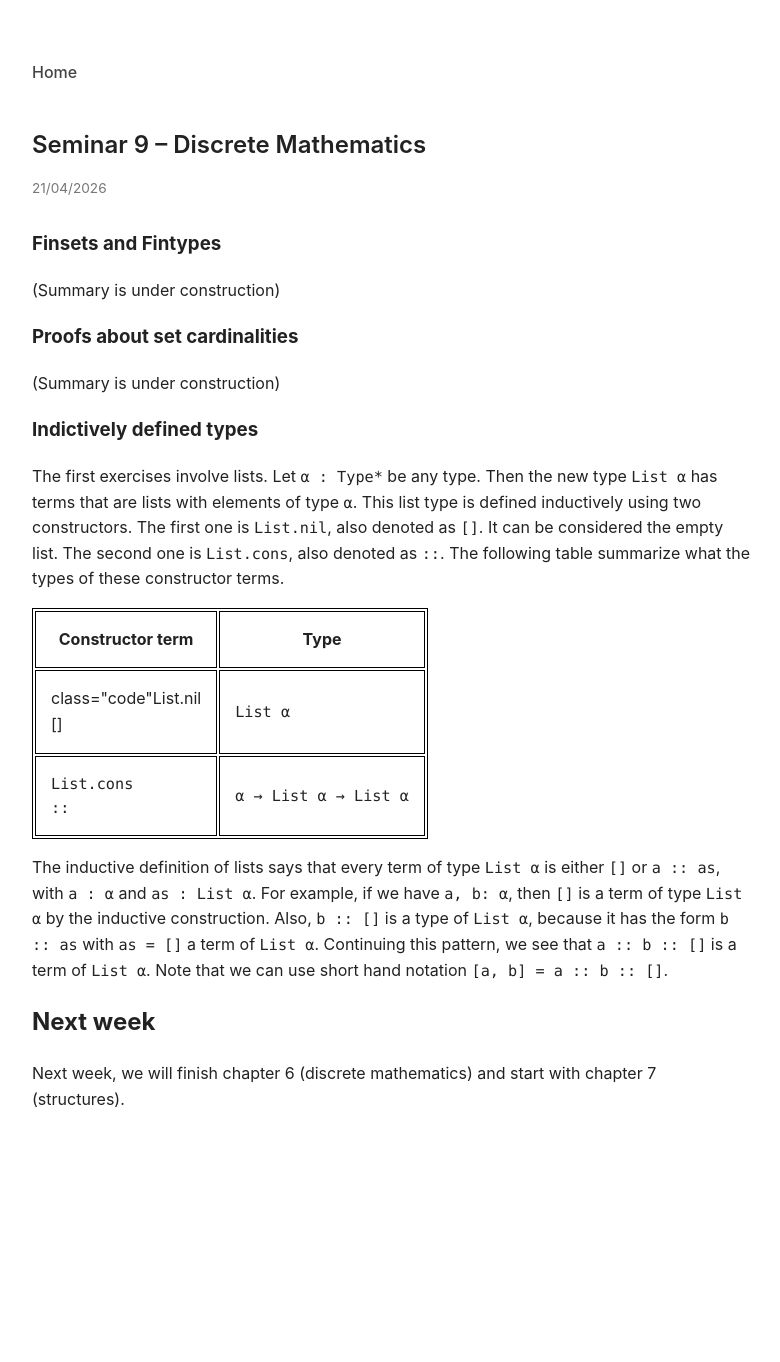
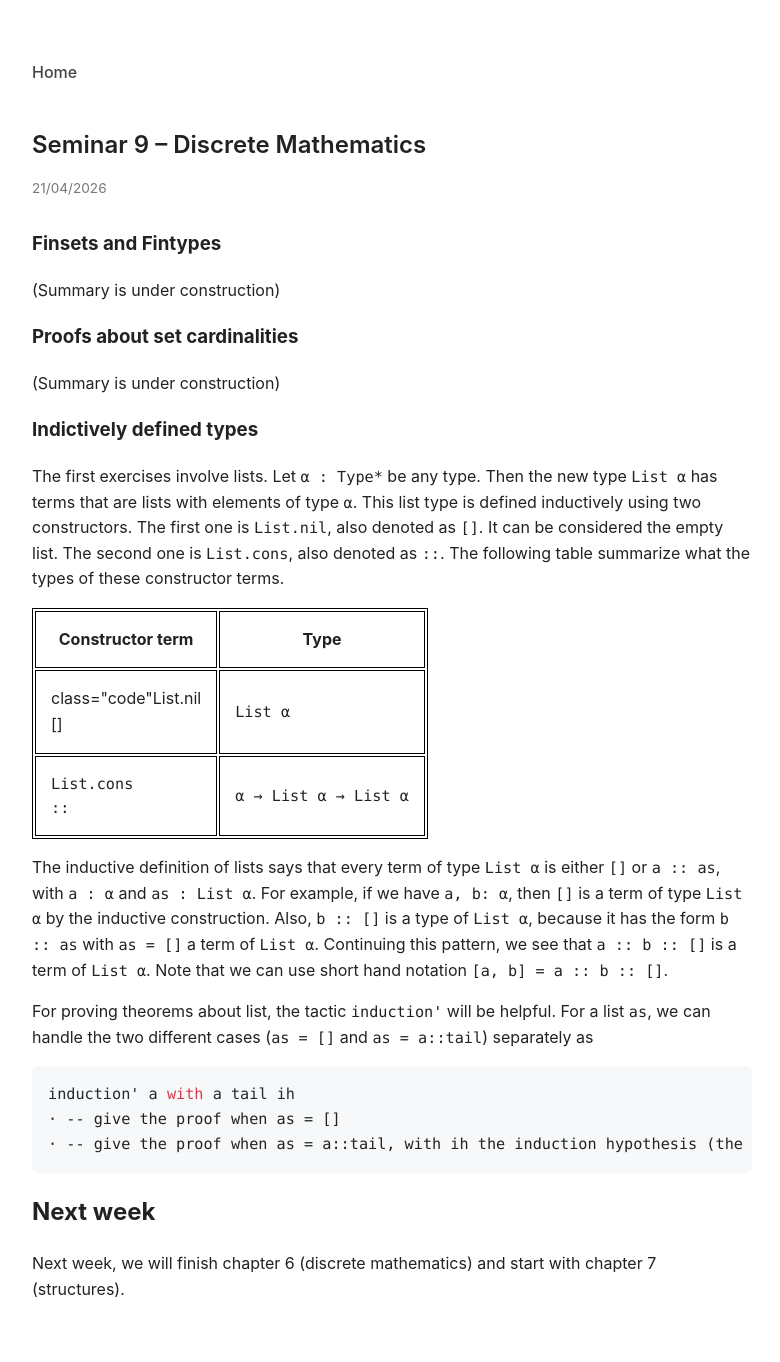
Before and after one commit to Carli-B/lean-seminar, a Jekyll site: the page built from _posts/2026-04-21-seminar-9.md, in a window 1280 px wide. Shown: the whole page, without its empty margins (248-1028 px from the left). Built offline with Jekyll 4.4.1, drawn with Linux system fonts in a browser that asks for light colours; before the commit the page ends 1173 px from its top, so only the background shows below that.

Commit message:
Update 2026-04-21-seminar-9.md

````diff
--- a/_posts/2026-04-21-seminar-9.md
+++ b/_posts/2026-04-21-seminar-9.md
@@ -36,7 +36,12 @@ The inductive definition of lists says that every term of type `List α` is eith
 For example, if we have `a, b: α`, then `[]` is a term of type `List α` by the inductive construction. Also, `b :: []` is a type of `List α`, because it has the form `b :: as` with `as = []` a term of `List α`. Continuing this pattern, we see that `a :: b :: []` is a term of `List α`.
 Note that we can use short hand notation `[a, b] = a :: b :: []`.
 
-
+For proving theorems about list, the tactic `induction'` will be helpful. For a list `as`, we can handle the two different cases (`as = []` and `as = a::tail`) separately as
+```lean
+induction' a with a tail ih
+· -- give the proof when as = []
+· -- give the proof when as = a::tail, with ih the induction hypothesis (the theorem applied to tail)
+```
 
 
 ## Next week
````
